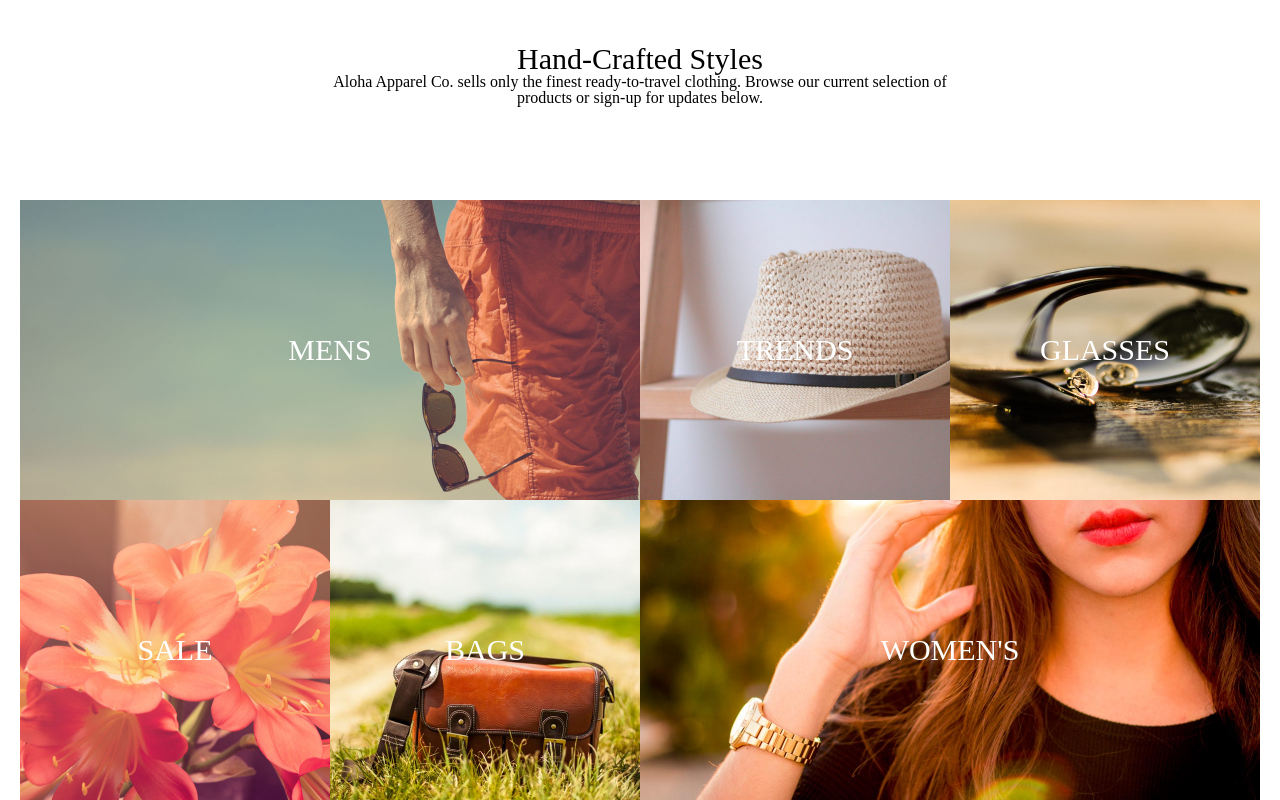
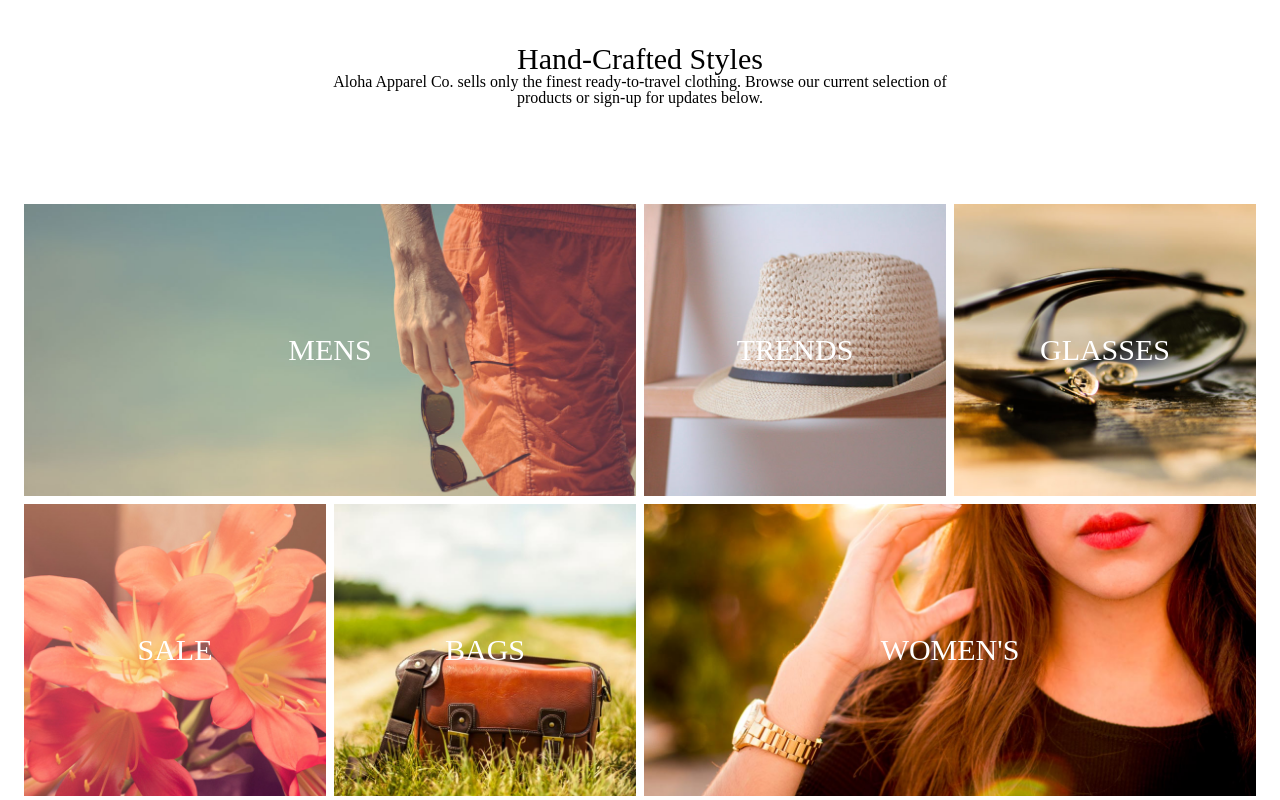
Before and after one commit to DCCA/aloha-project-dcca, a plain HTML site: page index.html in a window 1280 px wide. Shown: the part 750-1550 px from the top of the page. Drawn offline with nearby package versions, Linux system fonts and the light colour scheme.

Commit message:
category section v1

```diff
--- a/style.css
+++ b/style.css
@@ -116,6 +116,9 @@ picture h1{
     width: 25%;
     align-items: center;
     justify-content: center;
+    box-sizing: border-box;
+    border: 4px solid white;
+    border-radius: 2px;
 }
 
 .section-category p:nth-child(1){
```
Also changed, not shown: index.html (+1 -2 lines).
